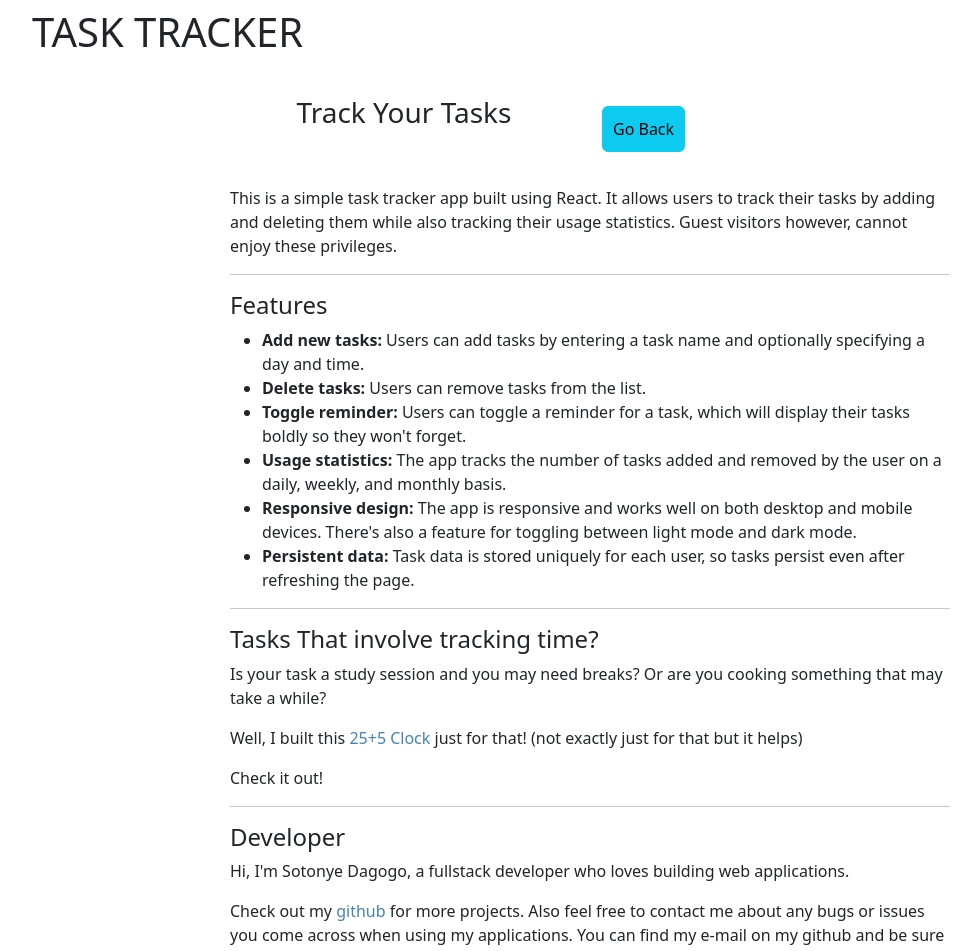
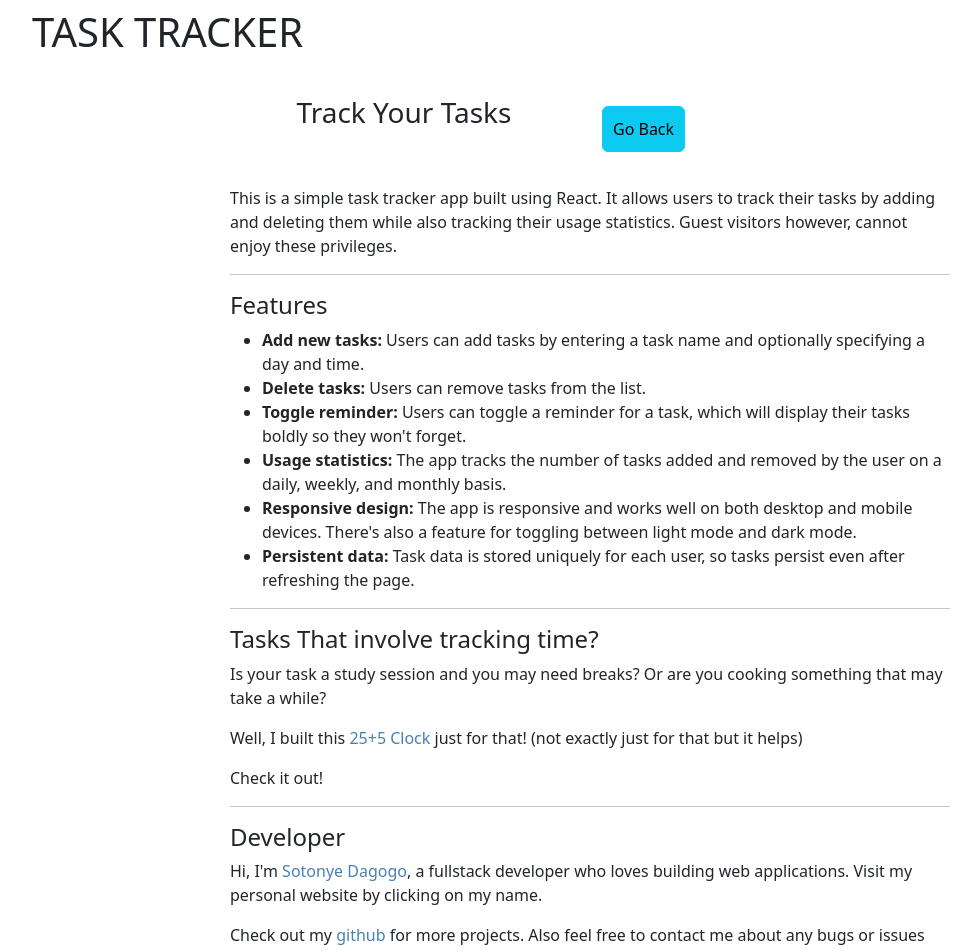
Before and after one commit to Sotonye0808/task-tracker-2, a Next.js app: page /About in a window 1280 px wide. Shown: the top 951 px of the page, without its empty margins (50-1025 px from the left). Built offline with nearby package versions, Linux system fonts and the light colour scheme.

Commit message:
Update About.tsx
Added Link to Portfilio

```diff
--- a/pages/About.tsx
+++ b/pages/About.tsx
@@ -43,8 +43,8 @@ const About = () => {
             <p>Check it out!</p>
             <hr />
             <h4>Developer</h4>
-            <p>Hi, I'm Sotonye Dagogo, a fullstack developer who loves building web applications.</p>
-            <p>Check out my <a href="https://github.com/Sotonye0808">github</a > for more projects. Also feel free to contact me about any bugs or issues you come across when using my applications. You can find my e-mail on my github and be sure to use a descriptive subject.</p>
+            <p>Hi, I'm <a href="https://sotonye-dagogo.netlify.app">Sotonye Dagogo</a>, a fullstack developer who loves building web applications. Visit my personal website by clicking on my name.</p>
+            <p>Check out my <a href="https://github.com/Sotonye0808">github</a> for more projects. Also feel free to contact me about any bugs or issues you come across when using my applications. You can find my e-mail on my github and be sure to use a descriptive subject.</p>
             <hr />
           </div>
           <br />
```
